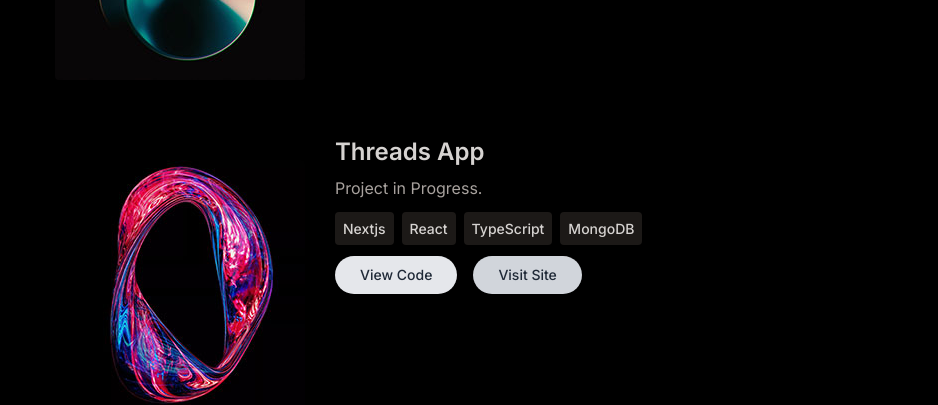
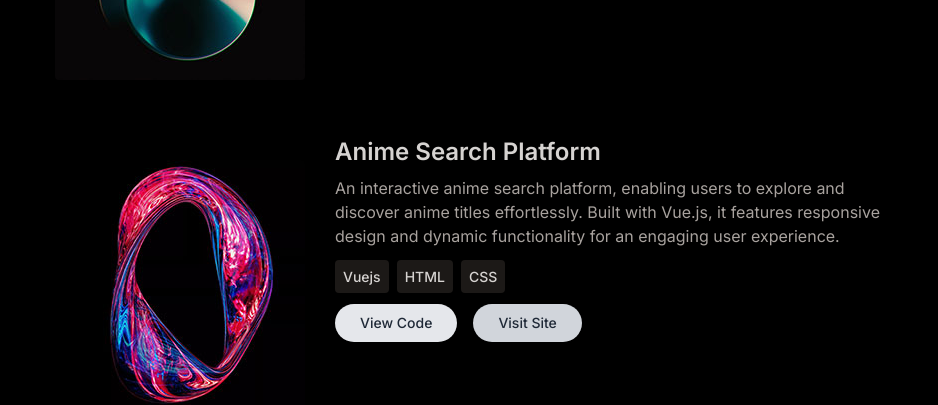
Before and after one commit to PedroMJK/my-portfolio-web, a React (Vite) app: page / in a window 1280 px wide. Shown: the part 2580-2985 px from the top of the page, without its empty margins (169-1107 px from the left). Built offline with nearby package versions, Linux system fonts and the light colour scheme.

Commit message:
Update index.js
Add anime search project

```diff
--- a/src/constants/index.js
+++ b/src/constants/index.js
@@ -2,6 +2,7 @@ import project1 from "../assets/projects/project-1.webp";
 import project2 from "../assets/projects/project-2.webp";
 import project3 from "../assets/projects/project-3.webp";
 import project4 from "../assets/projects/project-4.webp";
+import project5 from "../assets/projects/project-5.webp";
 
 export const HERO_CONTENT = `I am a motivated Full Stack Developer with a strong foundation in creating dynamic, responsive, and efficient web applications. Skilled in technologies such as TypeScript, React, Vue.js, Next.js, Angular, Node.js, SQL and MongoDB, I thrive on building seamless user interfaces and robust back-end systems. With experience in API integration, software testing, and agile methodologies, I aim to deliver high-quality solutions tailored to user needs. Passionate about continuous learning, I am always exploring new technologies to stay at the forefront of innovation and enhance my skills`;
 
@@ -49,8 +50,17 @@ export const PROJECTS = [
     websiteLink: "https://login-and-register-wine.vercel.app/",
   },
   {
+    title: "Anime Search Platform",
+    image: project4,
+    description:
+      "An interactive anime search platform, enabling users to explore and discover anime titles effortlessly. Built with Vue.js, it features responsive design and dynamic functionality for an engaging user experience.",
+    technologies: ["Vuejs", "HTML", "CSS"],
+    githubLink: "https://github.com/PedroMJK/anime-search-vuejs",
+    websiteLink: "https://anime-search-roan.vercel.app/",
+  },
+  {
     title: "Threads App",
-    image: project4,
+    image: project5,
     description:
       "Project in Progress.",
     technologies: ["Nextjs", "React", "TypeScript", "MongoDB"],
```
